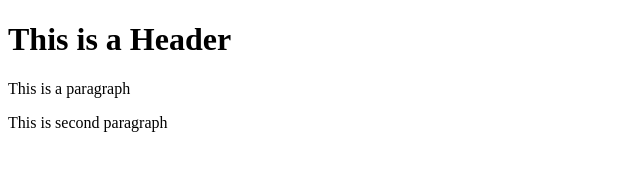
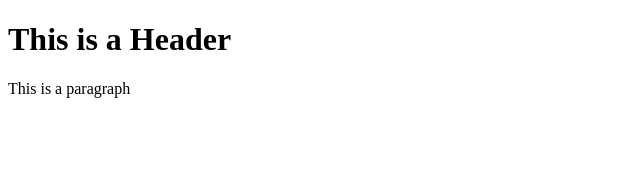
Before and after one commit to ShivamChawla01/Git-test, a plain HTML site: page index.html in a window 1280 px wide. Shown: the whole page, without its empty margins (0-640 px from the left). Drawn offline with Linux system fonts and the light colour scheme.

Commit message:
fifth commit

```diff
--- a/index.html
+++ b/index.html
@@ -5,6 +5,6 @@
     <body>
         <h1> This is a Header</h1>
         <p>This is a paragraph </p>
-        <p>This is second paragraph</p>
+
     </body>
 </html>
```
